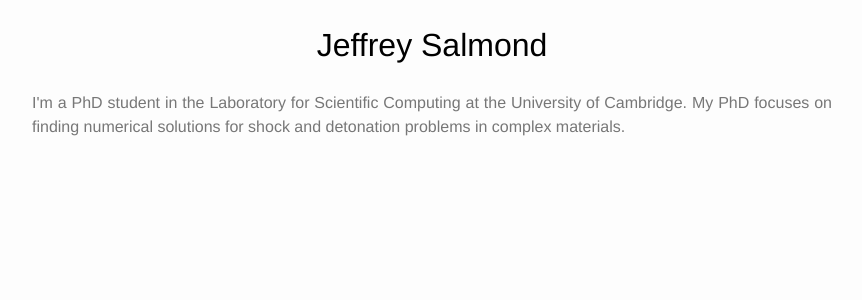
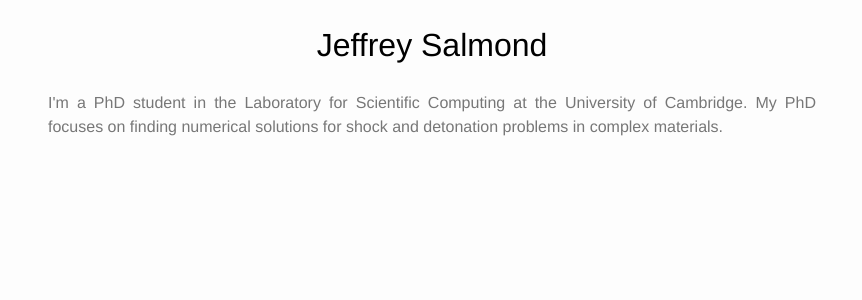
Before and after one commit to mjArcher/mjArcher.github.io, a Jekyll site: the page built from index.html, in a window 1280 px wide. Shown: the top 300 px of the page, without its empty margins (208-1070 px from the left). Built offline with Jekyll 4.4.1, drawn with Linux system fonts in a browser that asks for light colours.

Commit message:
apply padding to p text

```diff
--- a/css/main.sass
+++ b/css/main.sass
@@ -15,6 +15,7 @@
   h1, h2, h3, h4, h5
     font-weight: 100
   p
+    padding: 0 1em
     text-align: justify
 
 header
```
